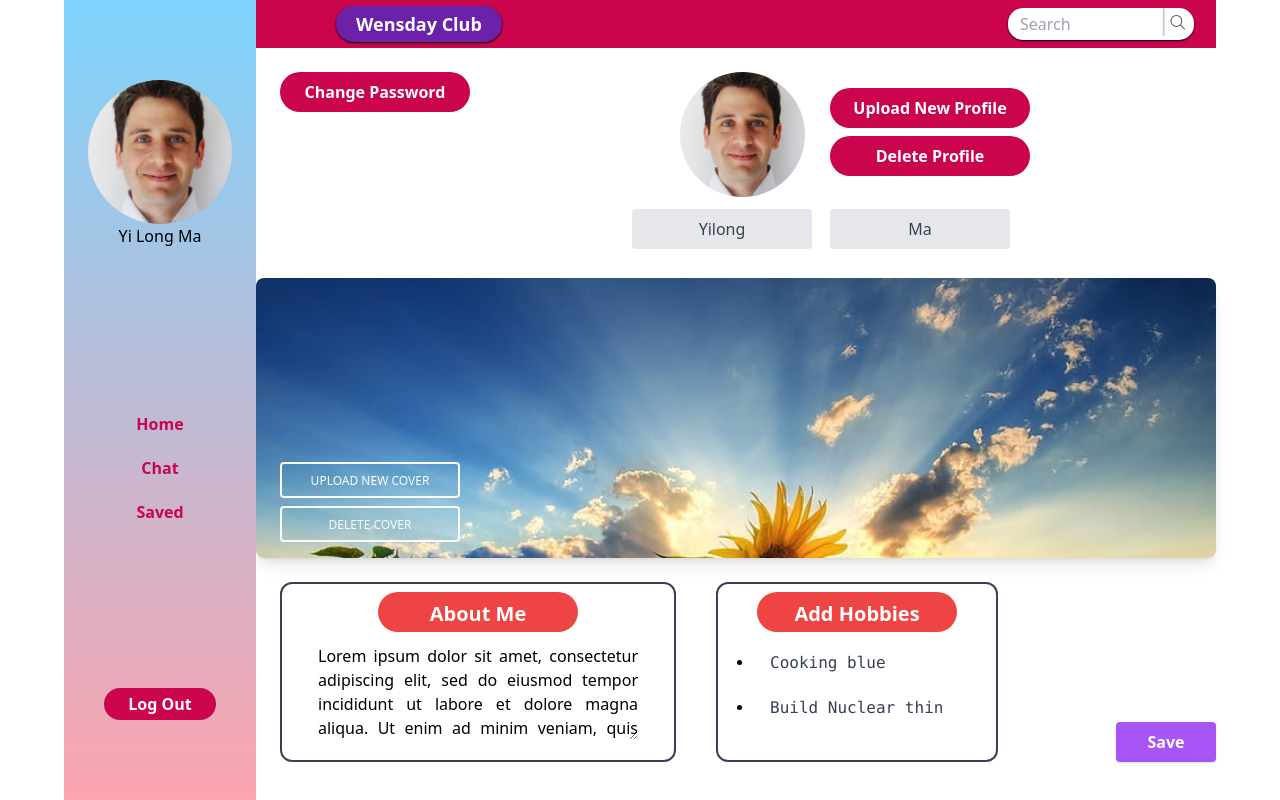
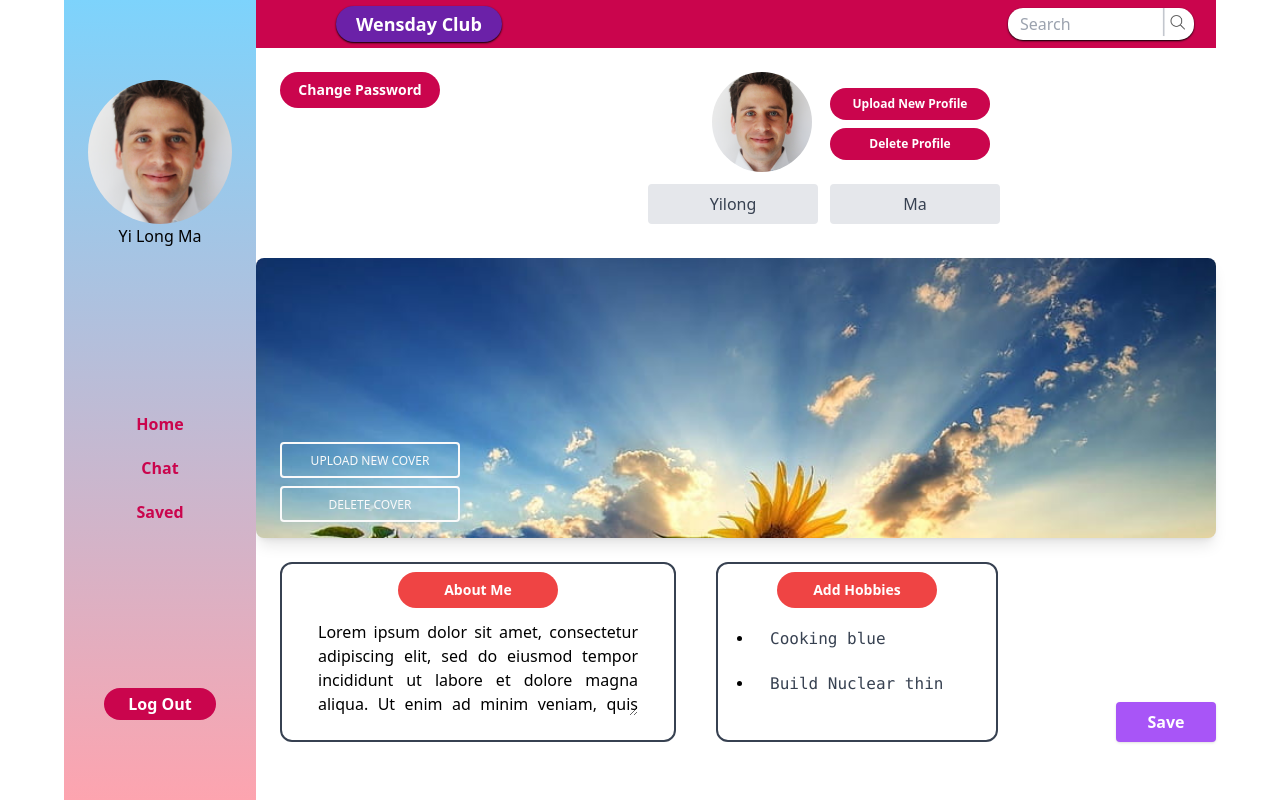
Before and after one commit to eavlongs/Wensday-Club, a Next.js app in the folder wensday-club-main/: page /edit in a window 1280 px wide. Shown: the top 800 px of the page. Built offline with nearby package versions, Linux system fonts and the light colour scheme.

Commit message:
make edit page smaller and profile image and those 2 buttons center

```diff
--- a/wensday-club-main/app/(protected)/edit/page.tsx
+++ b/wensday-club-main/app/(protected)/edit/page.tsx
@@ -8,10 +8,10 @@ export default function Page() {
     return (
         <>
             <div className='hugecontainer w-full h-[750px] border-gray-700'>
-                <div className='upper-container  md:w-[900px] lg:w-[1100px] h-[230px]  pt-6 pl-6 flex'>
+                <div className='upper-container  md:w-[900px] lg:w-[1100px] h-[210px]  pt-6 pl-6 flex'>
                     <div className='right-box md:w-[130px] lg:w-[190px] h-[100px] absolute md:text-md'>
                         <button
-                            className='md:w-[130px] lg:w-[190px] bg-debian-red hover:bg-red-700 text-white lg:text-md font-bold py-2 px-4 rounded-full  '
+                            className='md:w-[130px] lg:w-[160px] bg-debian-red hover:bg-red-700 text-white lg:text-sm font-bold py-2 px-4 rounded-full  '
                             onClick={() => setEditPassword(true)}
                         >
                             Change Password
@@ -19,16 +19,16 @@ export default function Page() {
                     </div>
                     <div className='left-box w-[600px] h-[220px] flex  items-center justify-center mx-auto'>
                         <div className='left w-[250px] h-[220px] '>
-                            <div className='max-w-[125px] max-h-[125px] w-[calc(6rem+6vw)] h-[calc(6rem+6vw)] relative '>
+                            <div className='max-w-[100px] max-h-[100px] w-[calc(6rem+6vw)] h-[calc(6rem+6vw)] relative '>
                                 <Image
                                     src='/Olivier_1500_Trptch.jpg'
                                     fill={true}
                                     alt='profile picture'
                                     objectFit='cover'
-                                    className='rounded-[50%] ml-28'
+                                    className='rounded-[50%] ml-36'
                                 />
                             </div>
-                            <div className='w-[180px] py-3 ml-16'>
+                            <div className='w-[170px] py-3 ml-20'>
                                 <input
                                     className='bg-gray-200 appearance-none border-2 border-gray-200 rounded w-full py-2 px-4 text-gray-700 leading-tight focus:outline-none focus:bg-white focus:border-purple-500 text-center '
                                     id='inline-full-name'
@@ -39,16 +39,16 @@ export default function Page() {
                         </div>
                         <div className='right w-[250px] h-[220px]  px-3 '>
                             <div className='pt-4 pb-2 '>
-                                <button className='w-[200px] bg-debian-red hover:bg-red-700 text-white font-bold py-2 px-4 rounded-full'>
+                                <button className='w-[160px] bg-debian-red hover:bg-red-700 text-white font-bold py-2 px-4 text-xs rounded-full'>
                                     <a href='/'>Upload New Profile</a>
                                 </button>
                             </div>
                             <div className=''>
-                                <button className='w-[200px] bg-debian-red hover:bg-red-700 text-white font-bold py-2 px-4 rounded-full'>
+                                <button className='w-[160px] bg-debian-red hover:bg-red-700 text-white font-bold text-xs py-2 px-4 rounded-full'>
                                     <a href='/'>Delete Profile</a>
                                 </button>
                             </div>
-                            <div className='w-[180px] mt-[33px]'>
+                            <div className='w-[170px] mt-[24px]'>
                                 <input
                                     className='bg-gray-200 appearance-none border-2 border-gray-200 rounded w-full py-2 px-4 text-gray-700 leading-tight focus:outline-none focus:bg-white focus:border-purple-500 text-center '
                                     id='inline-full-name'
@@ -82,7 +82,7 @@ export default function Page() {
                 </div>
                 <div className='buttom w-full h-[180px] pt-6 pl-6 flex space-x-10 '>
                     <div className='md:w-[200px] lg:w-[400px] h-[180px]  pt-2 px-2 border-2 border-gray-700 rounded-xl '>
-                        <div className='md:w-[100px] lg:w-[200px] h-[40px] bg-red-500  text-white font-bold py-2 px-3 rounded-full text-xl text-center mx-auto'>
+                        <div className='md:w-[100px] lg:w-[160px] bg-red-500  text-white font-bold py-2 px-1 rounded-full text-sm text-center mx-auto'>
                             About Me
                         </div>
                         <textarea
@@ -106,7 +106,7 @@ export default function Page() {
                     </div>
 
                     <div className='w-[400px] h-[180px] pt-2 px-9 border-2 border-gray-700 rounded-xl'>
-                        <div className='w-[200px] h-[40px] bg-red-500  text-white font-bold py-2 px-3 rounded-full text-xl text-center mx-auto'>
+                        <div className='w-[160px] bg-red-500  text-white font-bold py-2 px-3 rounded-full text-sm text-center mx-auto'>
                             Add Hobbies
                         </div>
                         <div className='About_Me_text font-mono font-size-sm mt-2'>
```
